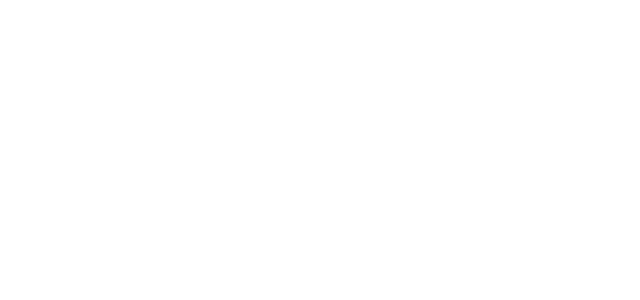
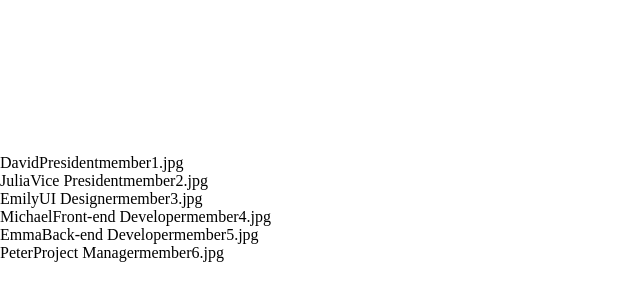
Before and after one commit to aajy/react, a React (Create React App) app: page / in a window 1280 px wide. Shown: the part 46-346 px from the top of the page, without its empty margins (0-640 px from the left). Built offline with nearby package versions, Linux system fonts and the light colour scheme.

Commit message:
반복문 화면에 표시

```diff
--- a/src/App.jsx
+++ b/src/App.jsx
@@ -1,16 +1,22 @@
 import './App.scss';
-import members from '../src/DB/department.json';
+import data from '../src/DB/department.json';
 import { useEffect,useState } from 'react';
 
 export default function App() {
 	const [Members,setMembers] = useState([]);
 useEffect(()=>{
-	console.log(members);
-	setMembers(members);
+	setMembers(data.members);
+	console.log(data);
 },[]);
 	return (
 		<div className="wrap">
-			<div>{}</div>
+			{ Members.map((el, index)=>{
+				return <div>
+				<span>{el.name}</span>
+				<span>{el.position}</span>
+				<span>{el.pic}</span>
+			</div>
+})}
 		</div>
 	);
 }
```
